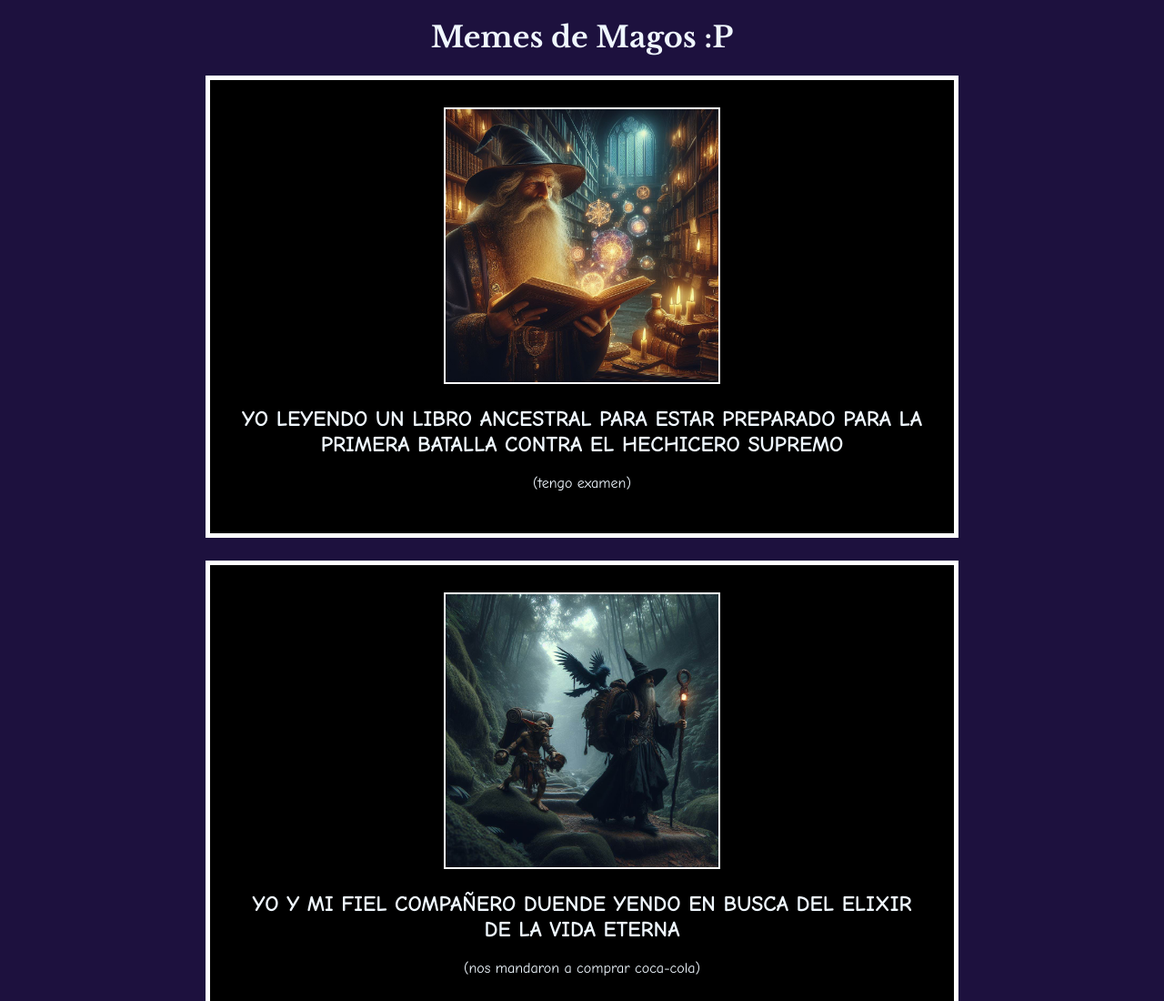
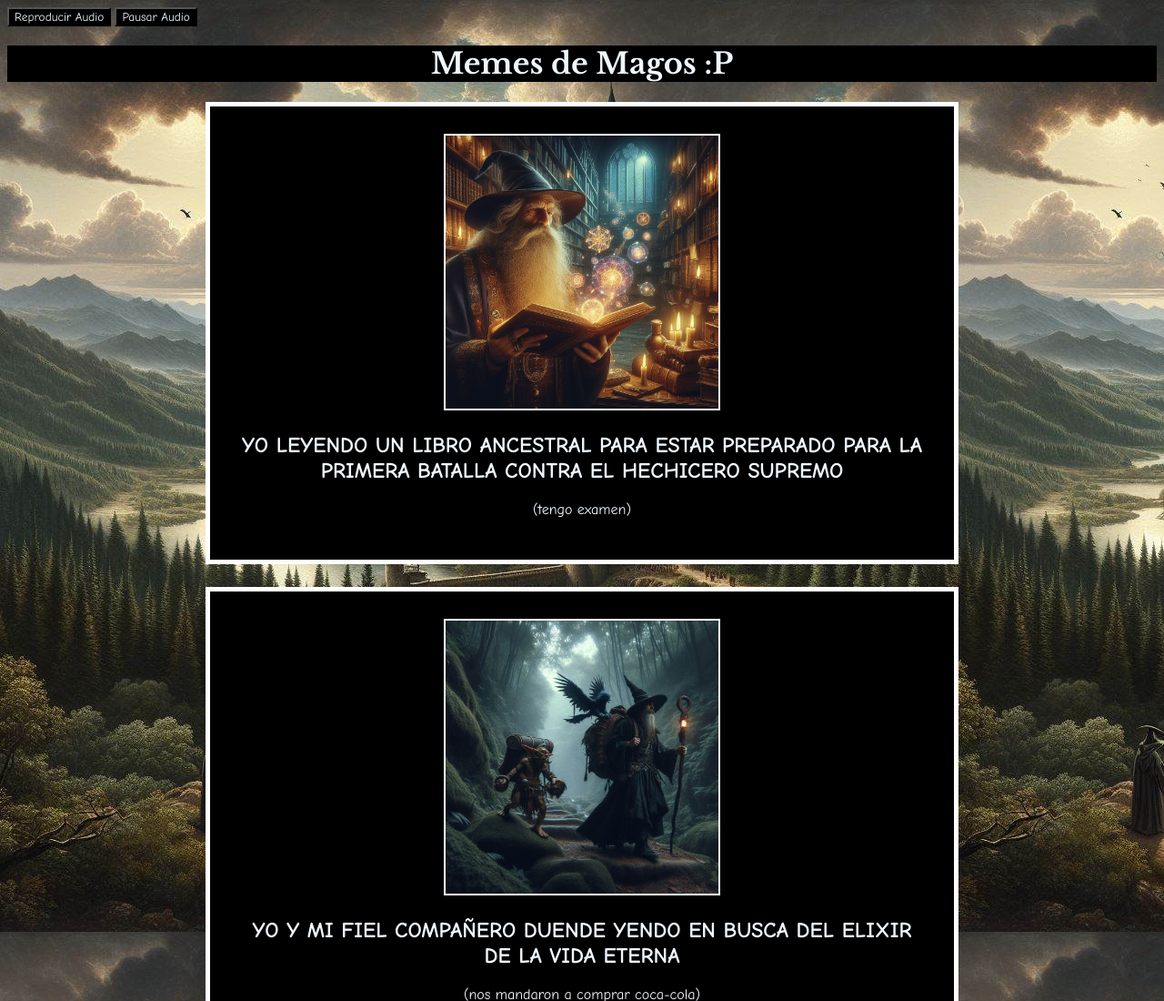
Before and after one commit to NicoZz64/MagosMeme, a plain HTML site: page index.html in a window 1280 px wide. Shown: the top 1100 px of the page at 91% size. Drawn offline with nearby package versions, Linux system fonts and the light colour scheme; a web font is replaced by a local one.

Commit message:
Add files via upload
Update 1

```diff
--- a/index.html
+++ b/index.html
@@ -1,9 +1,10 @@
 <!DOCTYPE html>
-<html lang="en">
+<html lang="es">
 <head>
   <meta charset="UTF-8">
   <meta name="viewport" content="width=device-width, initial-scale=1.0">
   <title>Wizarding Memes</title>
+
   <link rel="stylesheet" href="style.css">
 
   <link rel="preconnect" href="https://fonts.googleapis.com">
@@ -13,9 +14,18 @@
   <link rel="preconnect" href="https://fonts.googleapis.com">
   <link rel="preconnect" href="https://fonts.gstatic.com" crossorigin>
   <link href="https://fonts.googleapis.com/css2?family=Caveat:wght@400..700&family=Comic+Neue:ital,wght@0,300;0,400;0,700;1,300;1,400;1,700&family=Libre+Baskerville:ital,wght@0,400;0,700;1,400&family=Victor+Mono:ital,wght@0,100..700;1,100..700&display=swap" rel="stylesheet">
+
 </head>
 
 <body>
+
+  <button onclick="playMusic()">Reproducir Audio</button>
+  <button onclick="pauseMusic()">Pausar Audio</button>
+
+  <audio id="music">
+    <source src="assets/audio/1.mp3" type="audio/mpeg">
+    <source src="assets/audio/2.ogg" type="audio/ogg">
+  </audio>
 
   <h1>Memes de Magos :P</h1>
 
@@ -52,5 +62,23 @@
     </div>
   </div> -->
 
+  <!-- SCRIPT DEL AUDIO -->
+  <script src="https://cdnjs.cloudflare.com/ajax/libs/jquery/3.2.1/jquery.js"></script>
+  <script>
+    function playMusic() {
+      var audio = document.getElementById("music");
+      audio.play();
+    }
+    function pauseMusic(){
+      var audio = document.getElementById("music");
+      audio.pause();
+    }
+
+    $(document).ready(function() {
+      setTimeout(playMusic, 3000); // Reproducir después de 3 segundos (opcional)
+    });
+  </script>
+
 </body>
+
 </html>
--- a/style.css
+++ b/style.css
@@ -1,5 +1,6 @@
 html{
     background-color: rgb(29, 17, 62);
+    background-image: url(assets/images/backround.jpg);
 }
 
 .container{
@@ -25,6 +26,7 @@ html{
 h1{
     font-family: "Libre Baskerville", serif;
     text-align: center;
+    background-color: black;
     color: aliceblue;
 }
 
@@ -40,3 +42,9 @@ p{
     font-family: "Comic Neue", cursive;
     color: aliceblue;
 }
+
+button{
+    background-color: black;
+    color: aliceblue;
+    font-family: "Comic Neue", cursive;
+}
```
Also changed, not shown: assets/images/backround.jpg (added), 2 other files.
